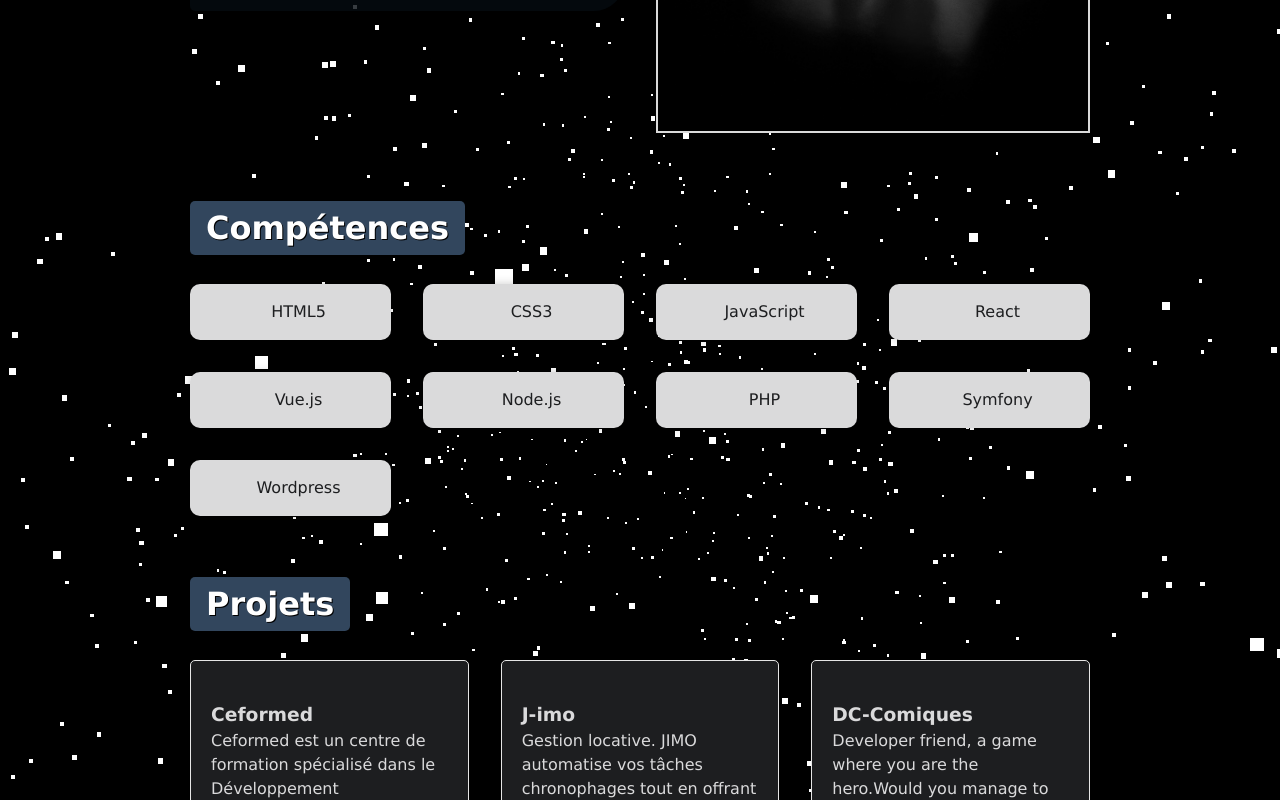
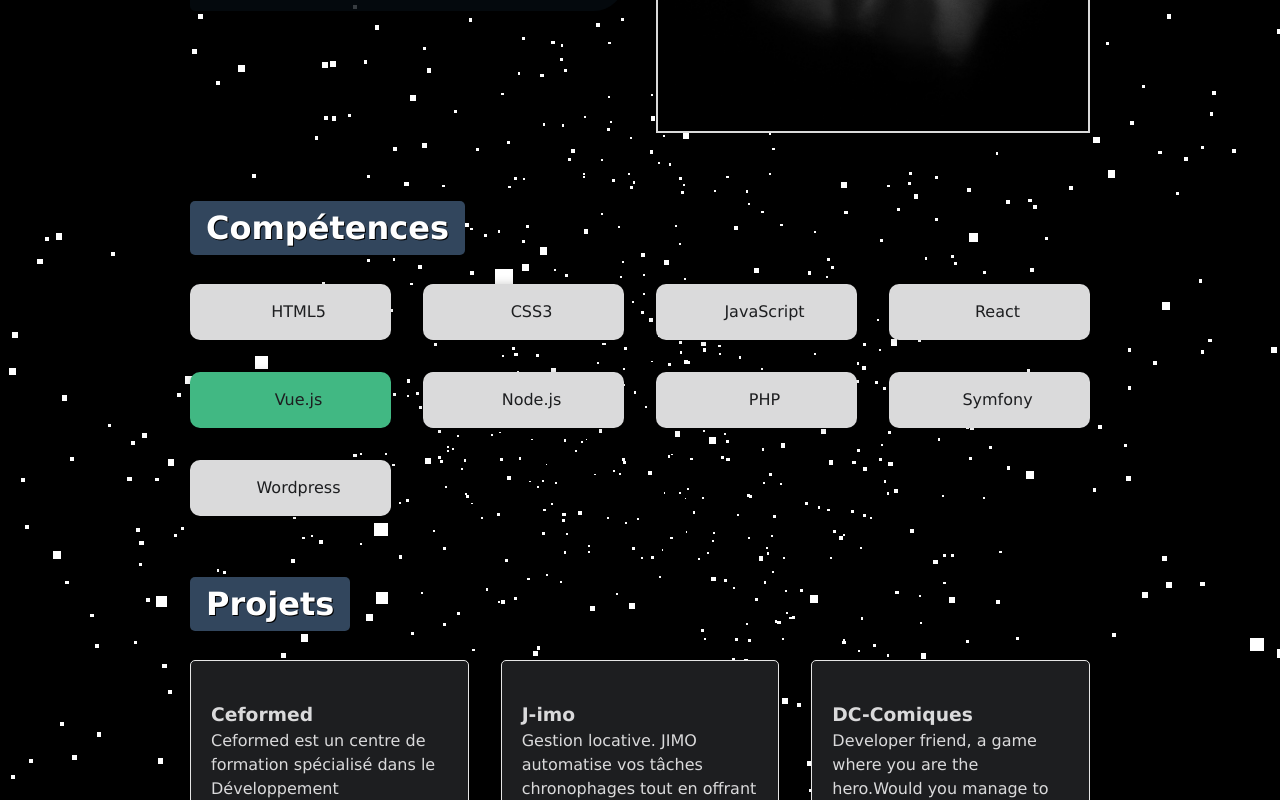
Before and after one commit to GessyBoy/my-portfolio, a Next.js app: page / in a window 1280 px wide. In both pictures the pointer is over the element "Vue.js". Shown: the part 1271-2071 px from the top of the page. Built offline with nearby package versions, Linux system fonts and the light colour scheme.

Commit message:
editcss vuejs

```diff
--- a/src/styles/globals.css
+++ b/src/styles/globals.css
@@ -328,7 +328,7 @@
     background-color: #61DAFB;
   }
 
-  .skills-container .grid-skills .vue:hover {
+  .skills-container .grid-skills .vuejs:hover {
     background-color: #41B883;
   }
   .skills-container .grid-skills .node:hover {
```
